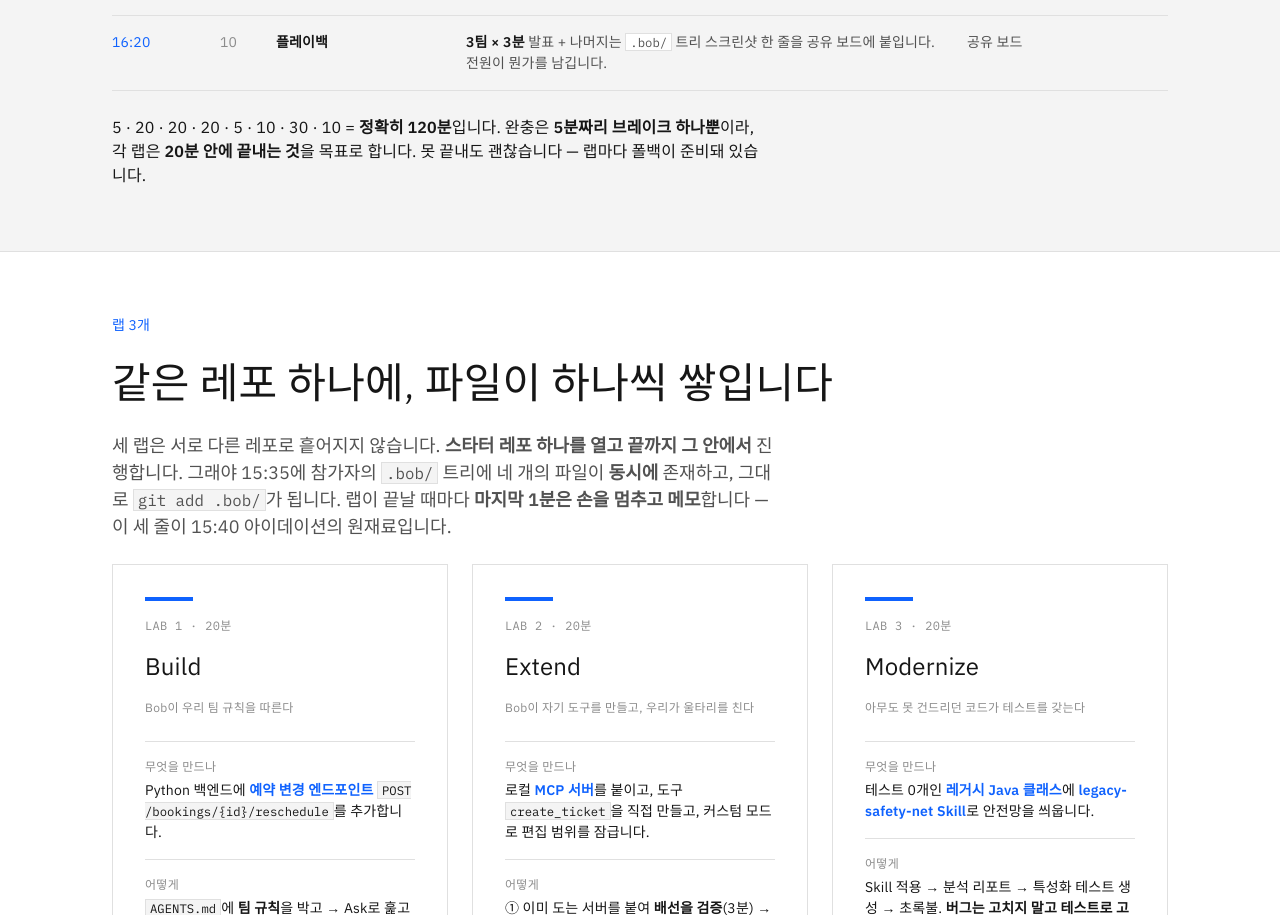
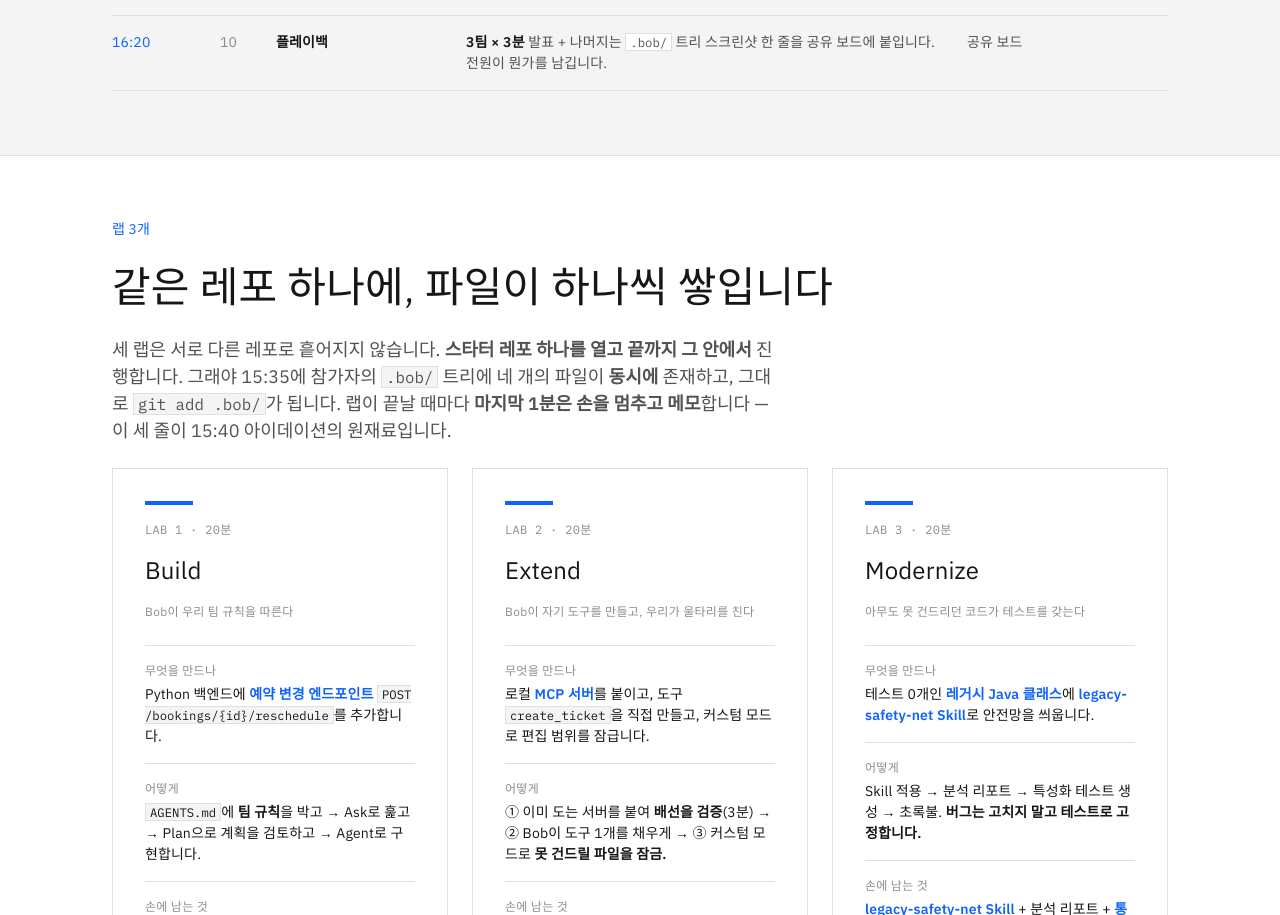
Before and after one commit to kiyeonjeon21/bobathon-2607, a plain HTML site: page index.html in a window 1280 px wide. Shown: the part 3106-4021 px from the top of the page. Drawn offline with Linux system fonts and the light colour scheme; a web font is replaced by a local one.

Commit message:
Drop timetable arithmetic-proof line from participant guide
The '5·20·20…=120min' sum was design-justification; the timetable above
already shows the schedule and fallbacks are covered per-lab.

Co-Authored-By: Claude Opus 4.8 <noreply@anthropic.com>

```diff
--- a/index.html
+++ b/index.html
@@ -1045,8 +1045,6 @@
         </tbody>
       </table>
     </div>
-
-    <p>5 · 20 · 20 · 20 · 5 · 10 · 30 · 10 = <strong>정확히 120분</strong>입니다. 완충은 <strong>5분짜리 브레이크 하나뿐</strong>이라, 각 랩은 <strong>20분 안에 끝내는 것</strong>을 목표로 합니다. 못 끝내도 괜찮습니다 — 랩마다 폴백이 준비돼 있습니다.</p>
   </div>
 </div>
 
```
